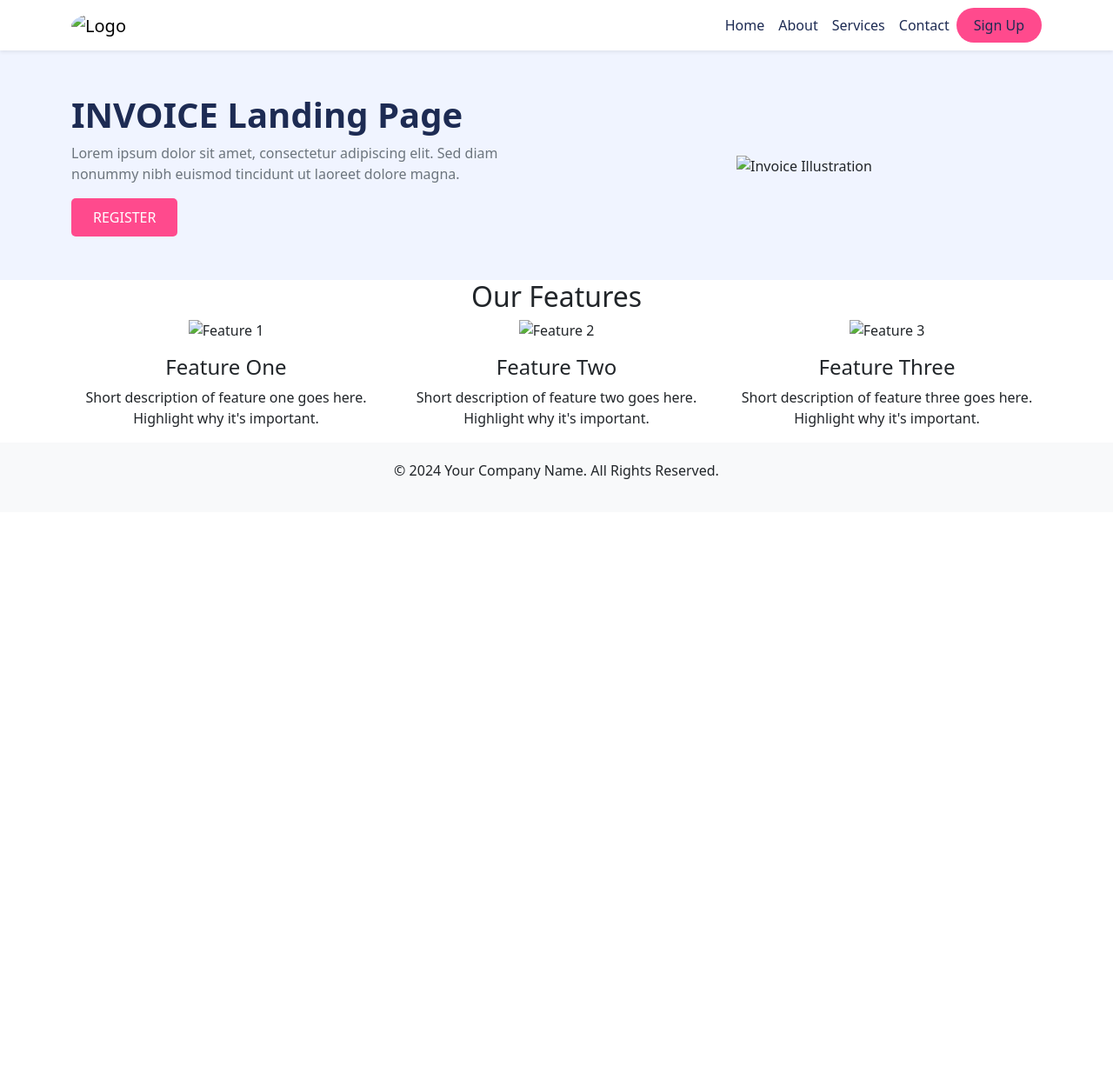
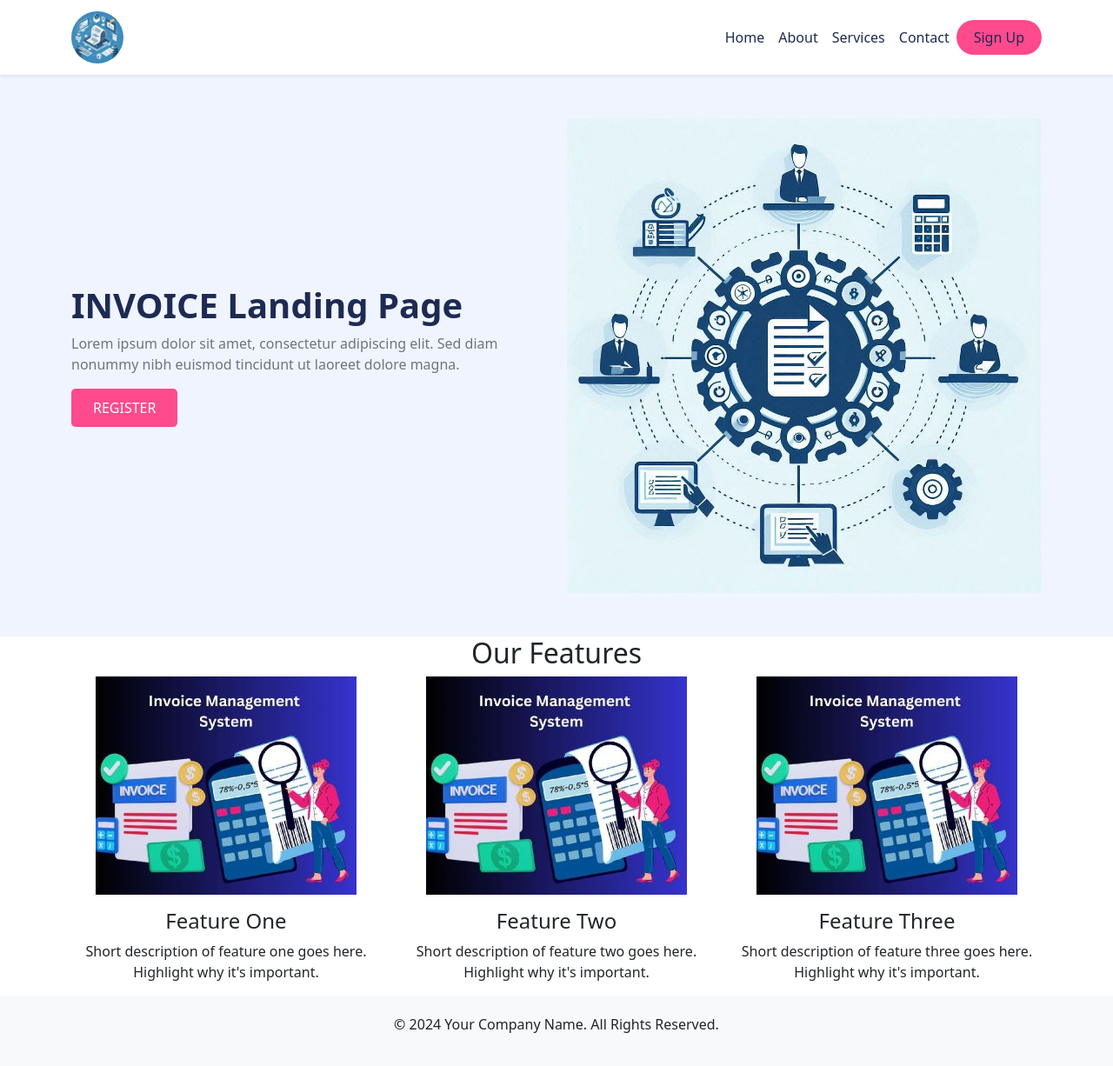
Before and after one commit to Fotsingboris/simple_invoice, a Django app: template templates/home/index.html in a window 1280 px wide. Shown: the whole page at 87% size. Before the commit the page ends 551 px from the top, so only its background shows below. Run offline with Django 4.2, Linux system fonts and the light colour scheme; the template is opened without the code that fills it, so the values that code supplies are empty; some libraries are stand-ins or nearby versions.

Commit message:
feat: home page

```diff
--- a/templates/home/index.html
+++ b/templates/home/index.html
@@ -1,3 +1,4 @@
+{% load static %}
 <!DOCTYPE html>
 <html lang="en">
 
@@ -81,7 +82,9 @@
     <nav class="navbar navbar-expand-lg navbar-light bg-white shadow-sm">
         <div class="container">
             <a class="navbar-brand" href="#">
-                <img src="https://via.placeholder.com/40" alt="Logo" style="border-radius:50%;">
+                {% comment %} <img src="{% static "images/logo/logo1.jpeg" %}" alt="Logo" style="border-radius:50%;"> {% endcomment %}
+                <img src="{% static 'images/logo/logo1.jpeg' %}" alt="Logo" style="border-radius:50%; width:60px; height:60px; object-fit:cover;">
+
             </a>
             <button class="navbar-toggler" type="button" data-bs-toggle="collapse" data-bs-target="#navbarNav" aria-controls="navbarNav" aria-expanded="false" aria-label="Toggle navigation">
                 <span class="navbar-toggler-icon"></span>
@@ -118,7 +121,7 @@
                     <a href="#" class="btn btn-register">REGISTER</a>
                 </div>
                 <div class="col-md-6 text-center">
-                    <img src="https://via.placeholder.com/500" alt="Invoice Illustration" class="hero-image">
+                    <img src="{% static 'images/logo/logo2.jpeg' %}" alt="Invoice Illustration" class="hero-image">
                 </div>
             </div>
         </div>
@@ -129,17 +132,17 @@
             <h2 class="text-center">Our Features</h2>
             <div class="row">
                 <div class="col-md-4 text-center">
-                    <img src="https://via.placeholder.com/150" alt="Feature 1" class="img-fluid mb-3">
+                    <img src="{% static 'images/logo/invoice1.jpg' %}" alt="Feature 1" class="img-fluid mb-3">
                     <h4>Feature One</h4>
                     <p>Short description of feature one goes here. Highlight why it's important.</p>
                 </div>
                 <div class="col-md-4 text-center">
-                    <img src="https://via.placeholder.com/150" alt="Feature 2" class="img-fluid mb-3">
+                    <img src="{% static 'images/logo/invoice1.jpg' %}" alt="Feature 2" class="img-fluid mb-3">
                     <h4>Feature Two</h4>
                     <p>Short description of feature two goes here. Highlight why it's important.</p>
                 </div>
                 <div class="col-md-4 text-center">
-                    <img src="https://via.placeholder.com/150" alt="Feature 3" class="img-fluid mb-3">
+                    <img src="{% static 'images/logo/invoice1.jpg' %}" alt="Feature 3" class="img-fluid mb-3">
                     <h4>Feature Three</h4>
                     <p>Short description of feature three goes here. Highlight why it's important.</p>
                 </div>
```
Also changed, not shown: static/images/logo/invoice1.jpg (added), static/images/logo/logo1.jpeg (added), static/images/logo/logo2.jpeg (added), 1 other file.
